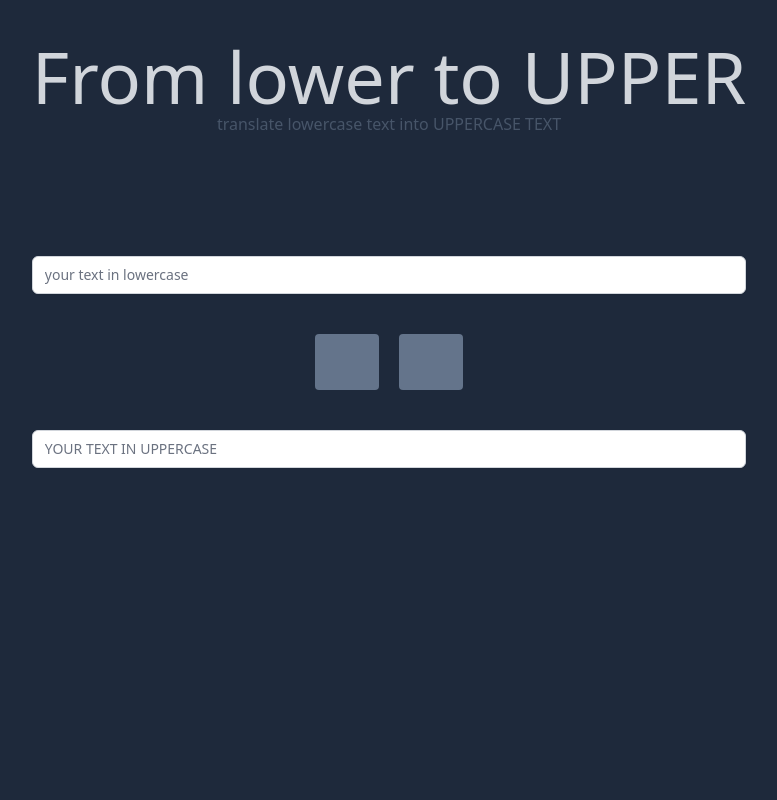
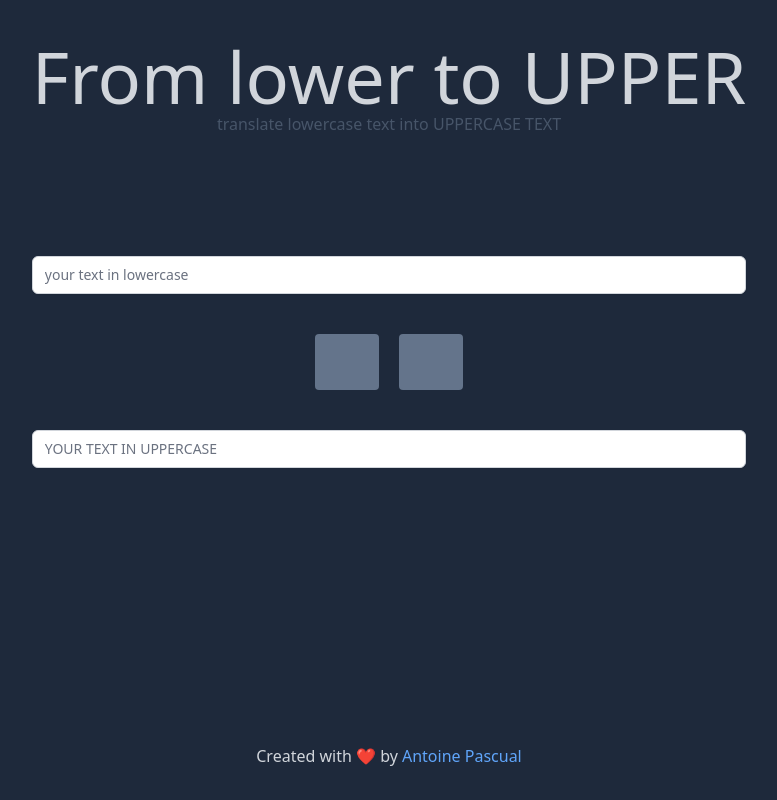
Before and after one commit to Flashtheorie/FromlowertoUPPER, an Angular app: page / in a window 1280 px wide. Shown: the whole page, without its empty margins (251-1028 px from the left). Built offline with nearby package versions, Linux system fonts and the light colour scheme; some icons are missing.

Commit message:
Ajout du copyright

```diff
--- a/src/app/app.component.html
+++ b/src/app/app.component.html
@@ -25,3 +25,8 @@
 </div>
 
 </div>
+
+<div align="center">
+
+  <div class="text-gray-300 absolute bottom-5  left-1/2 transform -translate-x-1/2 -translate-y-1/2">Created with ❤️ by  <a href="https://github.com/Flashtheorie" class="text-blue-400" target="blank()">Antoine Pascual</a></div>
+</div>
```
